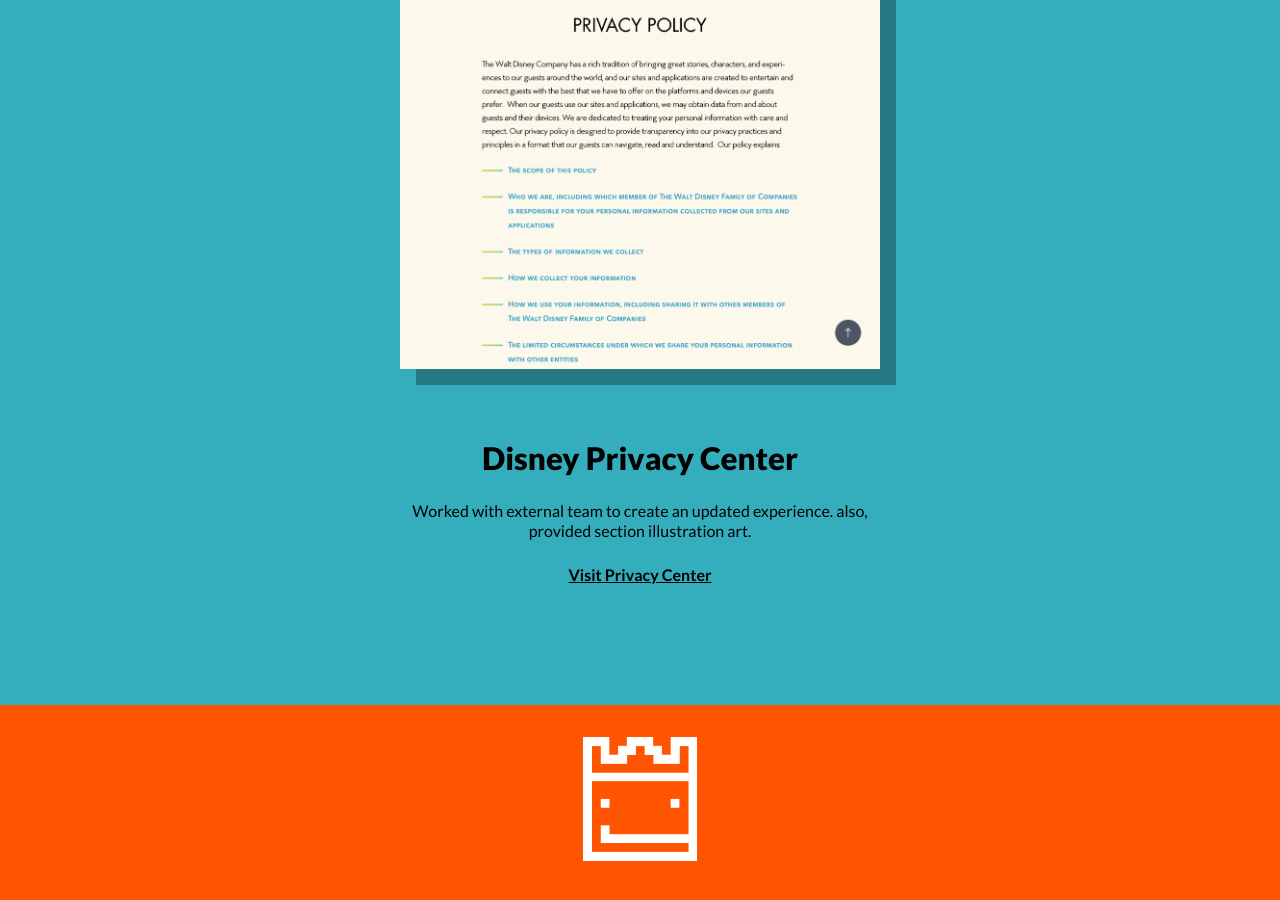
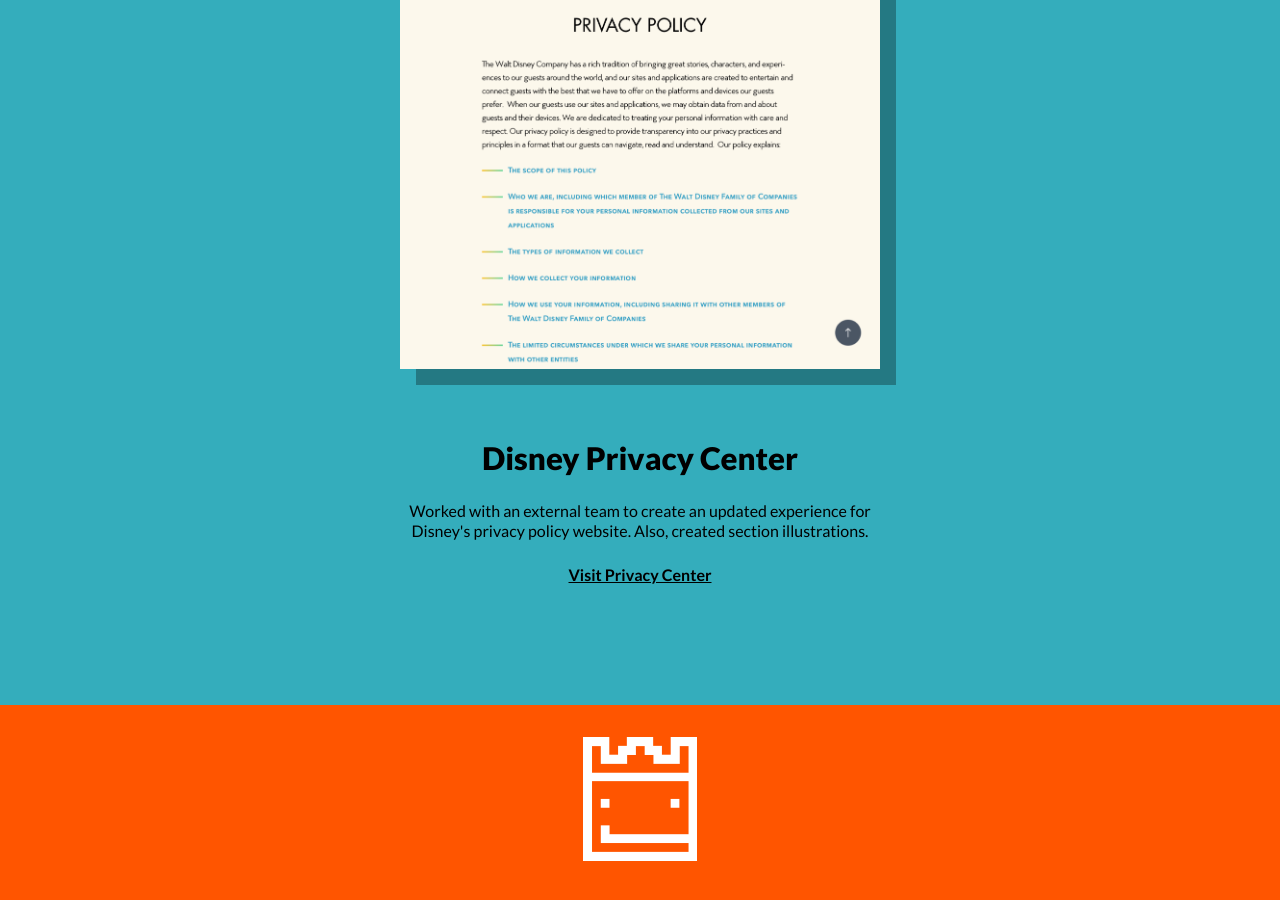
Before and after one commit to simonswiss/kingpixel-demo, a Jekyll site: the page built from work/index.html, in a window 1280 px wide and 900 px high, scrolled down 2000 px. Built offline with Jekyll 4.4.1, drawn with Linux system fonts in a browser that asks for light colours; some of the changed text lies outside the part shown.

Commit message:
updates copy

```diff
--- a/work/index.html
+++ b/work/index.html
@@ -42,7 +42,7 @@
         </div>
         <div class="copy">
             <h3>Disney Privacy Center</h3>
-            <p>Worked with external team to create an updated experience. also, provided section illustration art.</p>
+            <p>Worked with an external team to create an updated experience for Disney's privacy policy website. Also, created section illustrations.</p>
             <p><a href="https://privacy.thewaltdisneycompany.com/en/">Visit Privacy Center</a></p>
         </div>
     </div>
```
Also changed, not shown: other parts of work/index.html (+1 -1 lines).
